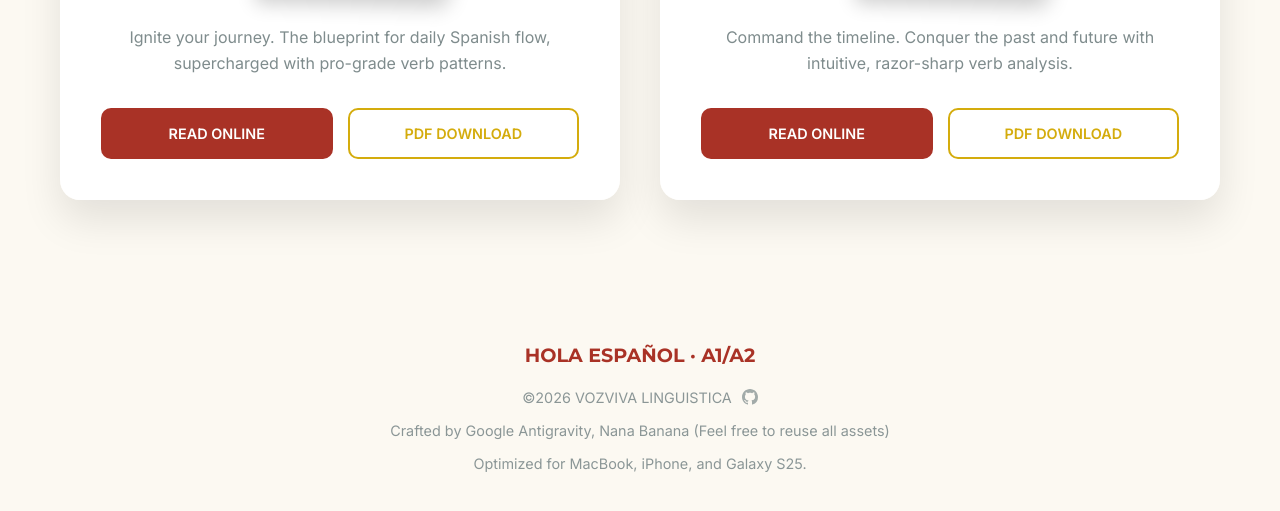
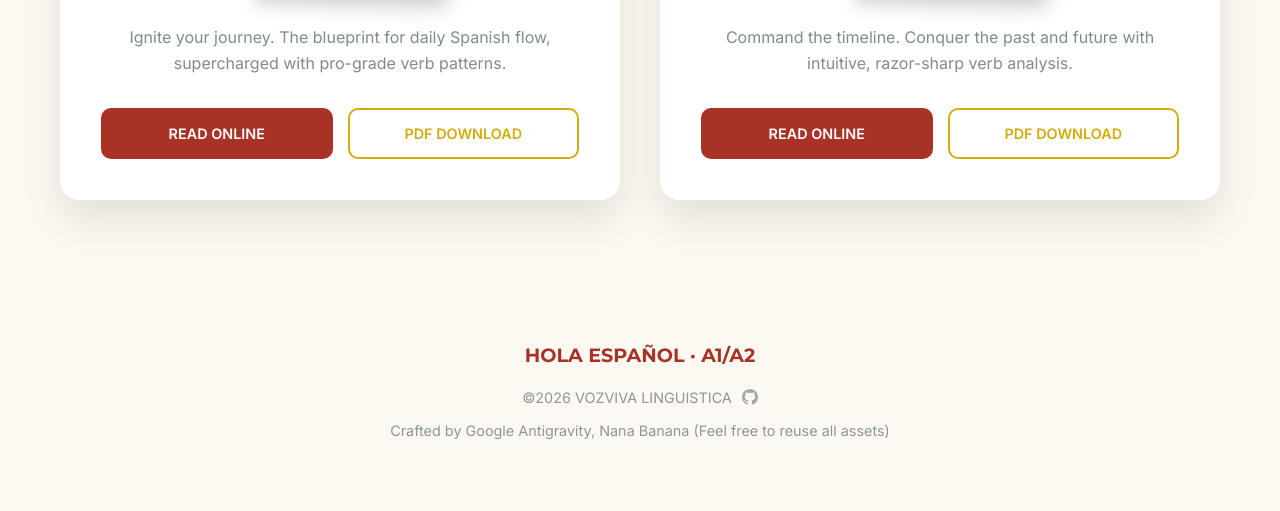
Before and after one commit to heroyik/hola-a1a2, a website: page index.html in a window 1280 px wide. Shown: the part 896-1407 px from the top of the page. Drawn offline with Linux system fonts and the light colour scheme.

Commit message:
Remove optimization notice from footer

```diff
--- a/index.html
+++ b/index.html
@@ -62,7 +62,6 @@
             </a>
         </p>
         <p>Crafted by Google Antigravity, Nana Banana (Feel free to reuse all assets)</p>
-        <p>Optimized for MacBook, iPhone, and Galaxy S25.</p>
     </footer>
 
 </body>
```
